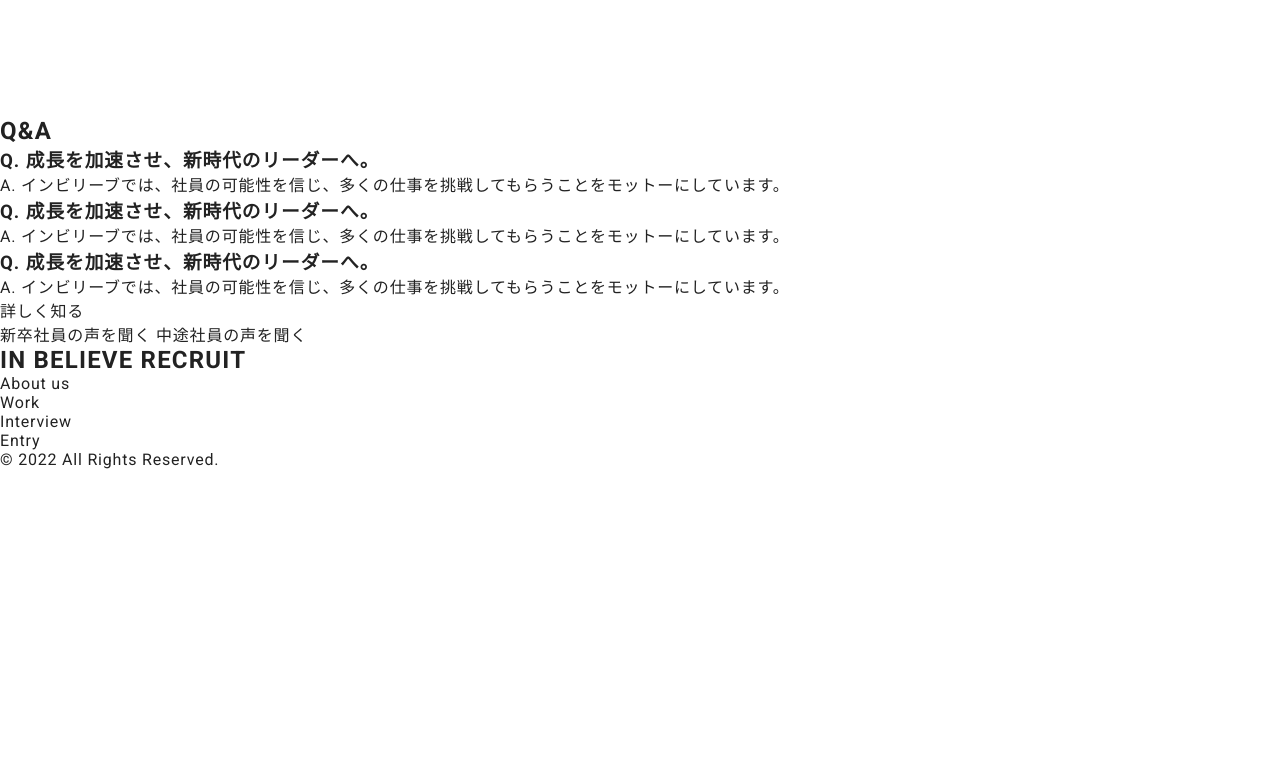
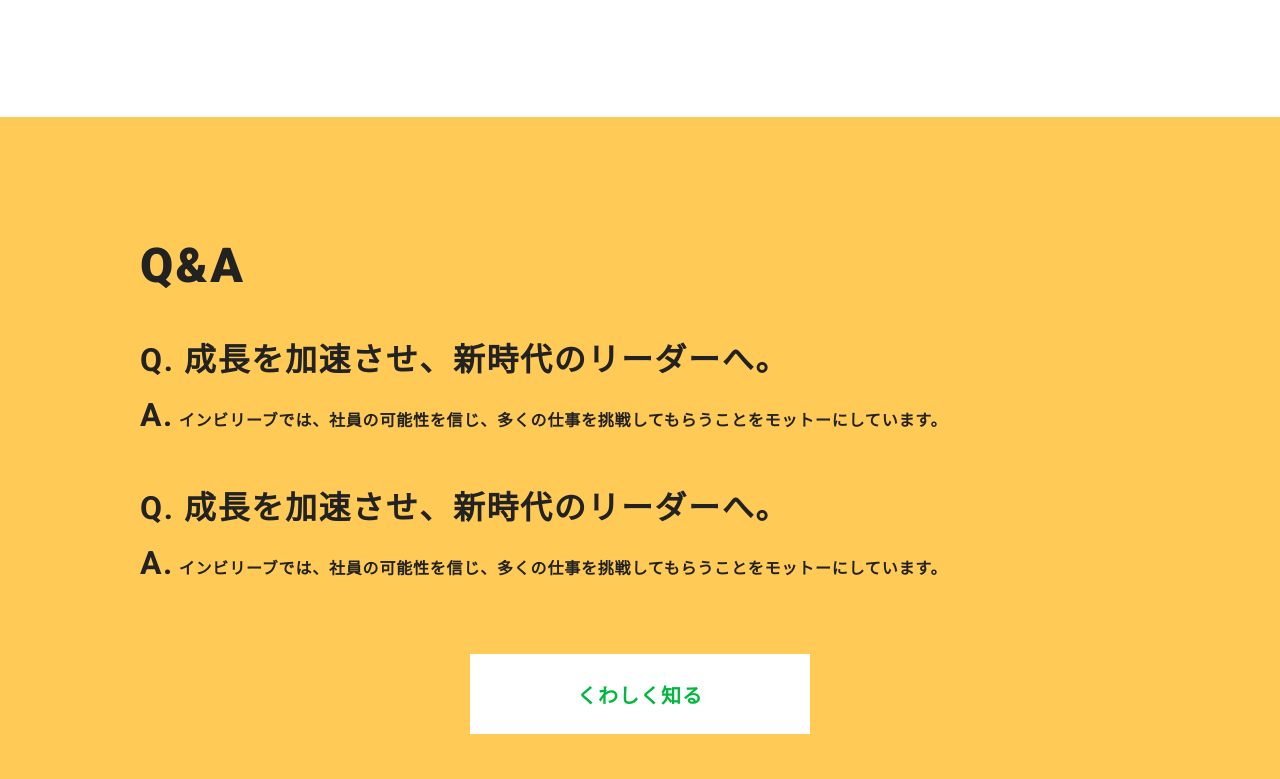
Before and after one commit to webstudy-blog/coding-model-1, a plain HTML site: page index.html in a window 1280 px wide. Shown: the part 2041-2820 px from the top of the page. Before the commit the page ends 2510 px from the top, so only its background shows below. Drawn offline with Linux system fonts and the light colour scheme; a web font is replaced by a local one.

Commit message:
feat: faq section

```diff
--- a/index.html
+++ b/index.html
@@ -74,32 +74,21 @@
         </ul>
       </div>
 
-      <div class="faq">
-        <h2>Q&A</h2>
-        <ul class="list">
-          <li>
-            <h3>Q. 成長を加速させ、新時代のリーダーへ。</h3>
-            <p>
-              A.
-              インビリーブでは、社員の可能性を信じ、多くの仕事を挑戦してもらうことをモットーにしています。
-            </p>
-          </li>
-          <li>
-            <h3>Q. 成長を加速させ、新時代のリーダーへ。</h3>
-            <p>
-              A.
-              インビリーブでは、社員の可能性を信じ、多くの仕事を挑戦してもらうことをモットーにしています。
-            </p>
-          </li>
-          <li>
-            <h3>Q. 成長を加速させ、新時代のリーダーへ。</h3>
-            <p>
-              A.
-              インビリーブでは、社員の可能性を信じ、多くの仕事を挑戦してもらうことをモットーにしています。
-            </p>
-          </li>
-        </ul>
-        <a href="#">詳しく知る</a>
+      <div class="faq section-wrap">
+        <div class="faq-contents">
+          <h2 class="section-title">Q&A</h2>
+          <details open>
+            <summary>Q. 成長を加速させ、新時代のリーダーへ。</summary>
+            <span>A.</span>
+            インビリーブでは、社員の可能性を信じ、多くの仕事を挑戦してもらうことをモットーにしています。
+          </details>
+          <details open>
+            <summary>Q. 成長を加速させ、新時代のリーダーへ。</summary>
+            <span>A.</span>
+            インビリーブでは、社員の可能性を信じ、多くの仕事を挑戦してもらうことをモットーにしています。
+          </details>
+          <a href="#" class="detail-link">くわしく知る</a>
+        </div>
       </div>
 
       <div class="voice-link">
--- a/style/index.css
+++ b/style/index.css
@@ -174,3 +174,31 @@
 .work-item p {
   font-size: var(--font-size-md);
 }
+
+.faq {
+  background: var(--color-primary);
+}
+.faq summary {
+  font-size: var(--font-size-xxl);
+  cursor: pointer;
+  margin-bottom: 16px;
+}
+.faq summary::marker {
+  content: '';
+}
+.faq details {
+  font-weight: bold;
+  margin-bottom: 48px;
+}
+.faq details span {
+  font-size: var(--font-size-xxl);
+}
+.faq a {
+  background: var(--color-white);
+  color: var(--color-accent);
+  margin-top: 72px;
+}
+.faq-contents {
+  max-width: 1000px;
+  margin-inline: auto;
+}
```
